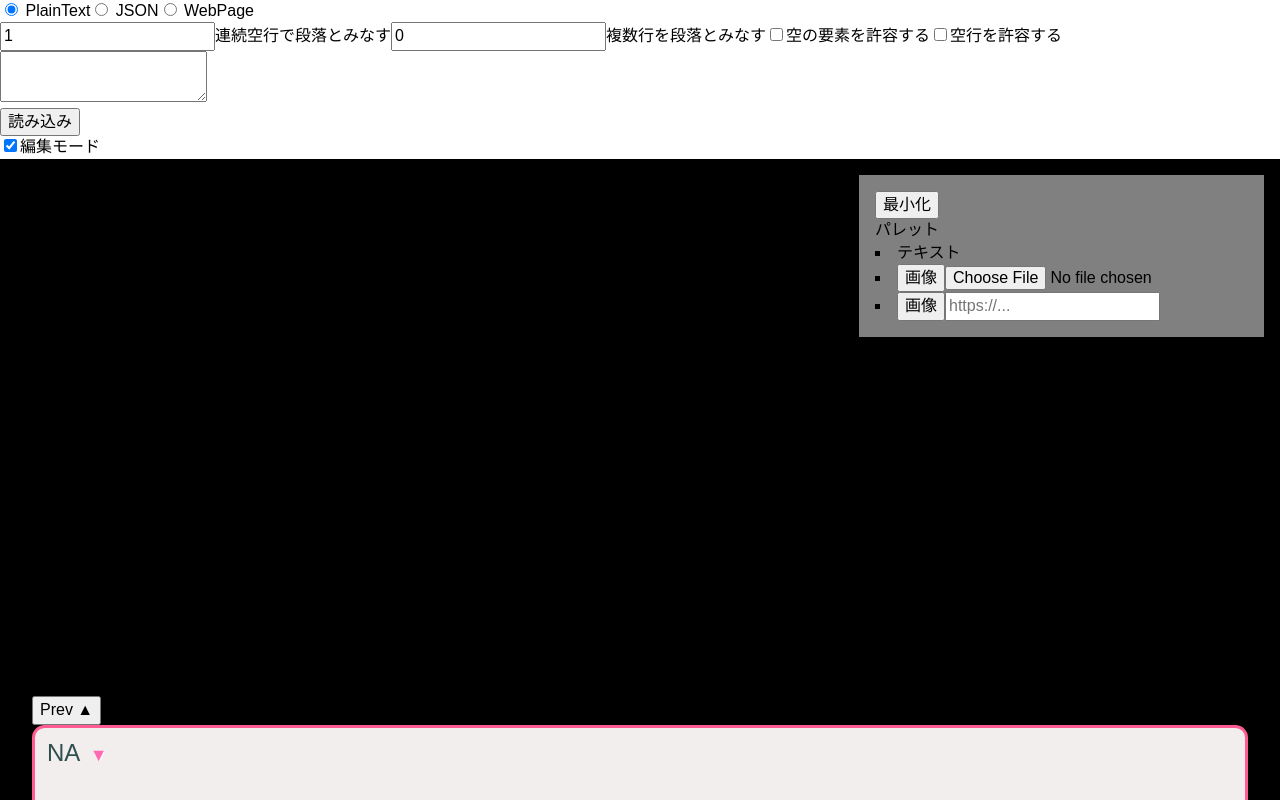
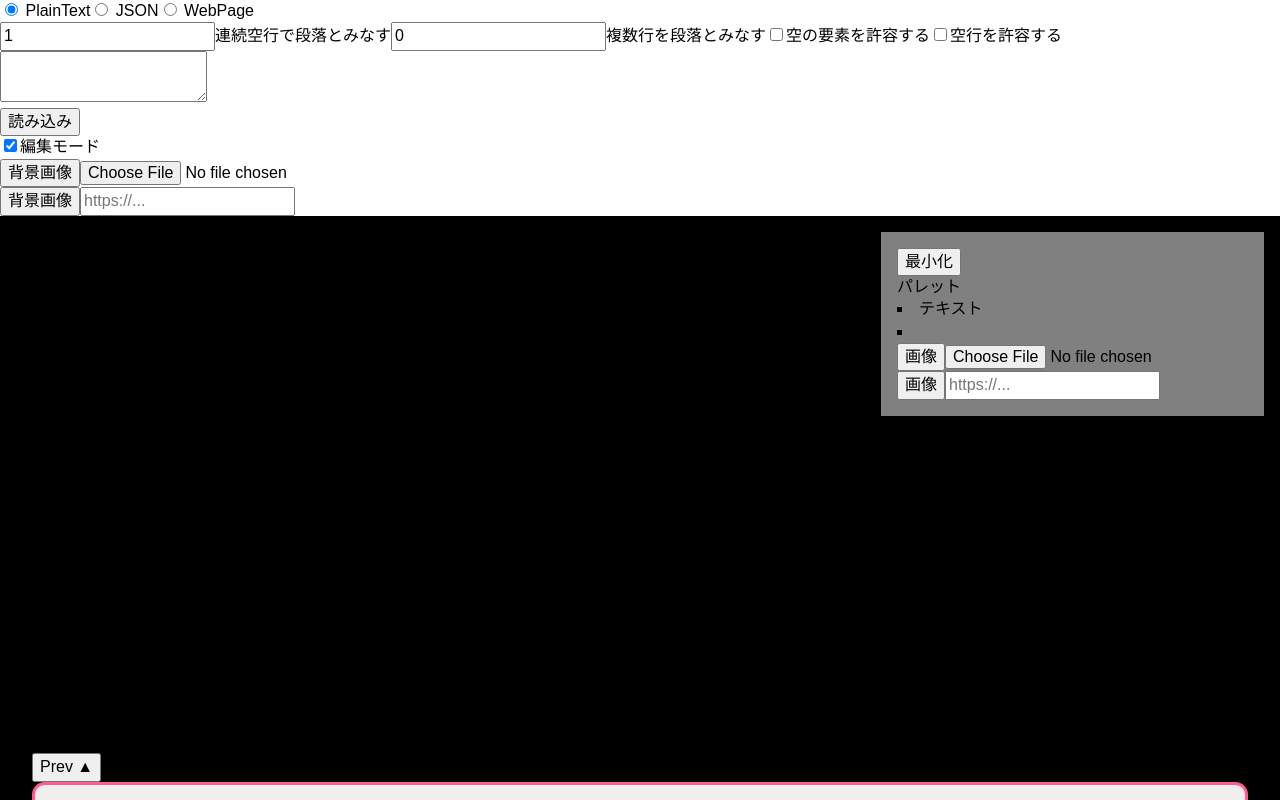
Before and after one commit to CrafterKina/tetori, a React (Create React App) app: page / in a window 1280 px wide. Shown: the top 800 px of the page. Built offline with nearby package versions, Linux system fonts and the light colour scheme.

Commit message:
Add background image setting

```diff
--- /dev/null
+++ b/src/ImageLoader.tsx
@@ -0,0 +1,45 @@
+import React, {useRef} from "react";
+
+export function ImageLoader(props: { apply(url: string): void, text: string }) {
+    const local = useRef<HTMLInputElement | null>(null);
+    const url = useRef<HTMLInputElement | null>(null);
+
+    function loadLocalImage() {
+        const files = local.current?.files;
+        if (!files) return;
+        const file = files[0];
+        if (!file) return;
+        const reader = new FileReader();
+        reader.addEventListener("load", function () {
+            const result = this.result;
+            if (typeof result === "string") {
+                loadImage(result);
+            }
+        })
+        reader.readAsDataURL(file);
+    }
+
+    function loadImage(url: string) {
+        if (!url) return;
+        props.apply(url);
+    }
+
+    return <ul>
+        <li>
+            <label>
+                <button onClick={loadLocalImage}>{props.text}</button>
+                <input ref={local} type={"file"} accept={"image/png,image/jpeg"}/>
+            </label>
+        </li>
+        <li>
+            <label>
+                <button onClick={() => {
+                    const value = url.current?.value;
+                    if (!value || value.length === 0) return;
+                    loadImage(value)
+                }}>{props.text}</button>
+                <input ref={url} type={"text"} placeholder={"https://..."}/>
+            </label>
+        </li>
+    </ul>
+}
--- a/src/InformationPane.tsx
+++ b/src/InformationPane.tsx
@@ -1,6 +1,7 @@
 import ResizeObserver from 'rc-resize-observer';
 import React, {useCallback, useRef, useState} from "react";
 import {useDrag, useDrop} from "react-dnd";
+import {ImageLoader} from "./ImageLoader";
 
 interface Note {
     type: typeof ItemTypes[keyof typeof ItemTypes],
@@ -108,26 +109,20 @@ export function InformationPane(props: { notes: Note[], remove?: (idx: number) =
 
 function NotePalette(props: { createNote(note: Omit<Note, "key">): void }) {
     const [collapse, setCollapse] = useState(false);
-    const local = useRef<HTMLInputElement | null>(null);
-    const url = useRef<HTMLInputElement | null>(null);
 
-    function loadLocalImage() {
-        const files = local.current?.files;
-        if (!files) return;
-        const file = files[0];
-        if (!file) return;
-        const reader = new FileReader();
-        reader.addEventListener("load", function () {
-            const result = this.result;
-            if (typeof result === "string") {
-                loadImage(result);
-            }
-        })
-        reader.readAsDataURL(file);
-    }
-
-    function loadImage(url: string) {
-        if (!url) return;
+    return (<aside className={"palette"}>
+        <button onClick={() => setCollapse(!collapse)}>{`${collapse ? "開く" : "最小化"}`}</button>
+        <h1>パレット</h1>
+        <ul hidden={collapse}>
+            <li onClick={() => props.createNote({
+                type: "text",
+                text: "",
+                x: 0,
+                y: 0,
+                w: 300,
+                h: 300
+            } as TextNote)}>{"テキスト"}</li>
+            <li><ImageLoader text={"画像"} apply={(url) => {
                 const image = new Image();
                 image.src = url;
                 image.onload = function () {
@@ -153,31 +148,7 @@ function NotePalette(props: { createNote(note: Omit<Note, "key">): void }) {
                         w: width
                     } as ImageNote)
                 }
-    }
-
-    return (<aside className={"palette"}>
-        <button onClick={() => setCollapse(!collapse)}>{`${collapse ? "開く" : "最小化"}`}</button>
-        <h1>パレット</h1>
-        <ul hidden={collapse}>
-            <li onClick={() => props.createNote({
-                type: "text",
-                text: "",
-                x: 0,
-                y: 0,
-                w: 300,
-                h: 300
-            } as TextNote)}>{"テキスト"}</li>
-            <li><label>
-                <button onClick={loadLocalImage}>{"画像"}</button>
-                <input ref={local} type={"file"} accept={"image/png,image/jpeg"}/></label>
-            </li>
-            <li><label>
-                <button onClick={() => {
-                    const value = url.current?.value;
-                    if (!value || value.length === 0) return;
-                    loadImage(value)
-                }}>{"画像"}</button>
-                <input ref={url} type={"text"} placeholder={"https://..."}/></label></li>
+            }}/></li>
         </ul>
     </aside>)
 }
--- a/src/Tetori.tsx
+++ b/src/Tetori.tsx
@@ -5,10 +5,12 @@ import {DndProvider} from "react-dnd";
 import {HTML5Backend} from "react-dnd-html5-backend";
 import "./tetori.css"
 import {EditMessage} from "./App";
+import {ImageLoader} from "./ImageLoader";
 
 export interface Page {
     pane?: number
     dialog: string
+    backgroundImage?: string
 }
 
 export type Pages = Array<Page>
@@ -46,7 +48,15 @@ export function Tetori(props: Props) {
 
     return (<div>
         <label><input type={"checkbox"} checked={edit} onChange={e => setEdit(e.target.checked)}/>編集モード</label>
-        <div className={`tetori ${edit ? "edit" : ""}`}>
+        <ImageLoader apply={(url) => {
+            reduce("背景画像を設定", {page: {backgroundImage: url}})
+        }} text={"背景画像"}/>
+        <div className={`tetori ${edit ? "edit" : ""}`} style={pages[pos]?.backgroundImage ? {
+            backgroundImage: `url(${pages[pos]?.backgroundImage})`,
+            backgroundRepeat: "no-repeat",
+            backgroundPosition: "center",
+            backgroundSize: "contain"
+        } : {}}>
             <DndProvider backend={HTML5Backend}>
                 {edit
                     ? <InformationPaneEditor pane={panes[pages[pos]?.pane ?? panes.length - 1]} editPane={editPane}/>
```
Lines whose indentation alone changed are shown as unchanged.
